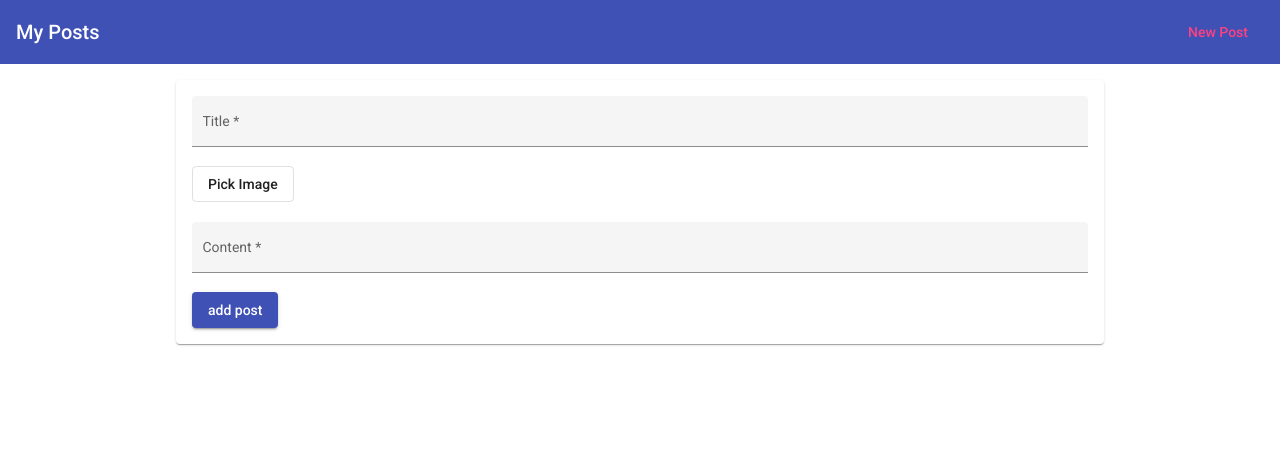
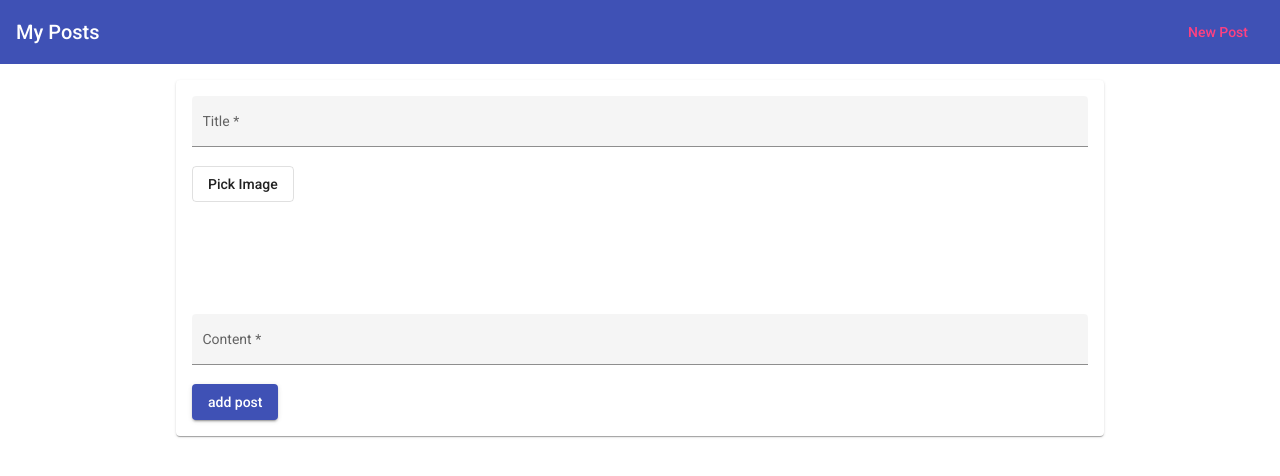
Before and after one commit to attix2019/udemy_MEAN_course, an Angular app: page /create in a window 1280 px wide. Shown: the top 476 px of the page. Built offline with nearby package versions, Linux system fonts and the light colour scheme.

Commit message:
lec 76.补充一下预览图片的大小样式

```diff
--- a/src/app/posts/post-create/post-create.component.css
+++ b/src/app/posts/post-create/post-create.component.css
@@ -11,3 +11,12 @@
 input[type="file"]{
   visibility: hidden;
 }
+
+.image-preview {
+  height: 5rem;
+  margin:  1rem auto;
+}
+
+.image-preview img{
+  height: 100%;
+}
```
